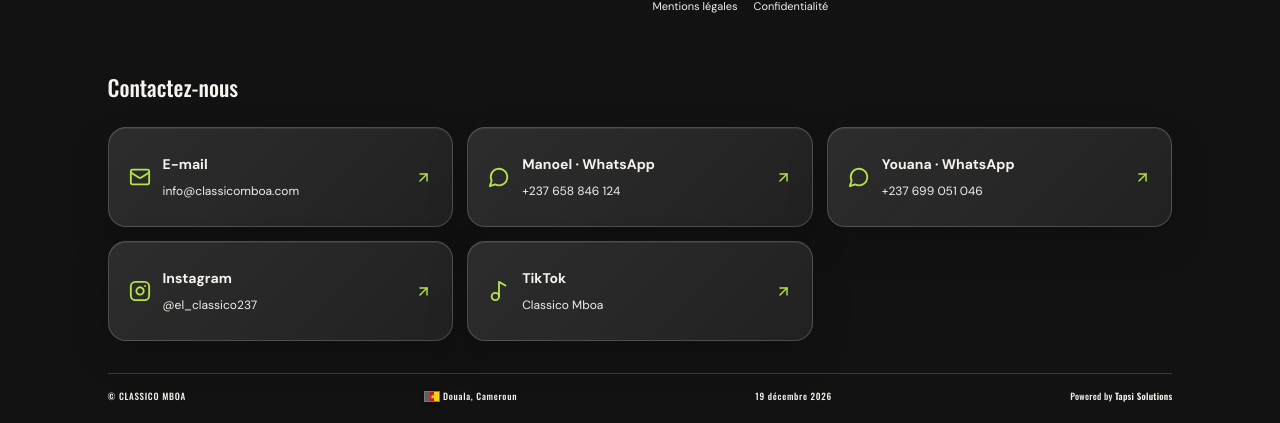
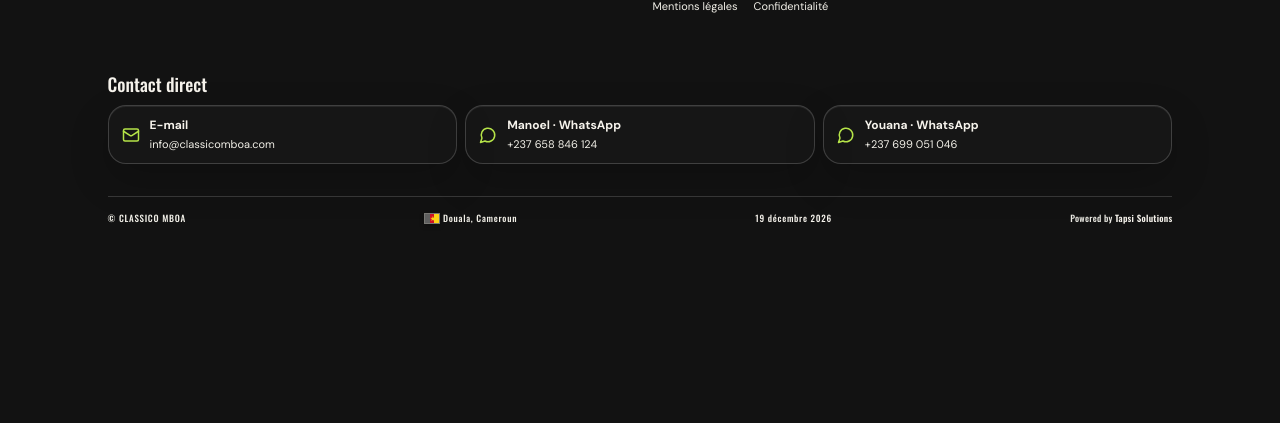
Before and after one commit to Muzaloux/classicomboa, a Next.js app: page /auth/sign-in in a window 1280 px wide. Shown: the part 1053-1476 px from the top of the page. After the commit the page ends 1313 px from the top, so only its background shows below. Built offline with nearby package versions, Linux system fonts and the light colour scheme; no server answers.

Commit message:
Simplify footer contact links

```diff
--- a/components/layout/footer.tsx
+++ b/components/layout/footer.tsx
@@ -7,6 +7,6 @@ import { CameroonFlag } from '../shared/cameroon-flag'
 
 export function Footer() {
   return <>
-    <footer className="site-footer"><div className="footer-main"><Link className="brand" href="/" aria-label="Accueil Classico Mboa"><BrandLogo /></Link><p>Le football est universel.<br />L’émotion est Mboa.</p><nav className="footer-links" aria-label="Liens utiles">{[['/players', 'Joueurs'], ['/stands', 'Réservation des stands'], ['/partner', 'Partenariats'], ['/news', 'Actualités'], ['/nos-pages', 'Nos Pages'], ['/contact', 'Contact'], ['/legal', 'Mentions légales'], ['/privacy', 'Confidentialité']].map(([href, label]) => <Link key={href} href={href}>{label}</Link>)}</nav></div><section className="footer-contact" aria-labelledby="footer-contact-title"><h2 id="footer-contact-title">Contactez-nous</h2><ContactLinks /></section><div className="footer-bottom"><span>© CLASSICO MBOA</span><span><CameroonFlag /> {currentEdition.city}, {currentEdition.country}</span><Link href={`/edition/${currentEdition.slug}`}>{formatEventDate(currentEdition.eventDate)}</Link><span className="footer-credit">Powered by <strong>Tapsi Solutions</strong></span></div></footer>
+    <footer className="site-footer"><div className="footer-main"><Link className="brand" href="/" aria-label="Accueil Classico Mboa"><BrandLogo /></Link><p>Le football est universel.<br />L’émotion est Mboa.</p><nav className="footer-links" aria-label="Liens utiles">{[['/players', 'Joueurs'], ['/stands', 'Réservation des stands'], ['/partner', 'Partenariats'], ['/news', 'Actualités'], ['/nos-pages', 'Nos Pages'], ['/contact', 'Contact'], ['/legal', 'Mentions légales'], ['/privacy', 'Confidentialité']].map(([href, label]) => <Link key={href} href={href}>{label}</Link>)}</nav></div><section className="footer-contact" aria-labelledby="footer-contact-title"><h2 id="footer-contact-title">Contact direct</h2><ContactLinks includeSocials={false} compact /></section><div className="footer-bottom"><span>© CLASSICO MBOA</span><span><CameroonFlag /> {currentEdition.city}, {currentEdition.country}</span><Link href={`/edition/${currentEdition.slug}`}>{formatEventDate(currentEdition.eventDate)}</Link><span className="footer-credit">Powered by <strong>Tapsi Solutions</strong></span></div></footer>
   </>
 }
--- a/components/shared/contact-links.tsx
+++ b/components/shared/contact-links.tsx
@@ -8,9 +8,10 @@ const contacts = [
   { name: 'TikTok', detail: 'Classico Mboa', href: 'https://vm.tiktok.com/ZSqJo89mk/', icon: Music2 },
 ] as const
 
-export function ContactLinks() {
-  return <div className="contact-links">
-    {contacts.map(({ name, detail, href, icon: Icon }) => <a className="contact-link" key={href} href={href}>
+export function ContactLinks({ includeSocials = true, compact = false }: { includeSocials?: boolean; compact?: boolean }) {
+  const visibleContacts = includeSocials ? contacts : contacts.filter(({ name }) => name === 'E-mail' || name.endsWith('WhatsApp'))
+  return <div className={`contact-links${compact ? ' contact-links-compact' : ''}`}>
+    {visibleContacts.map(({ name, detail, href, icon: Icon }) => <a className="contact-link" key={href} href={href}>
       <Icon size={22} aria-hidden="true" />
       <span><strong>{name}</strong><span>{detail}</span></span>
       <ArrowUpRight size={17} aria-hidden="true" />
--- a/src/styles.css
+++ b/src/styles.css
@@ -83,7 +83,13 @@ a { color: inherit; text-decoration: none; }
 .contact-link strong { display: block; font-size: 14px; margin-bottom: 7px; }
 .contact-link span span { display: block; font-size: 12px; color: #f2f0e8; overflow-wrap: anywhere; }
 .footer-contact { padding: 0 0 32px; }
-.footer-contact h2 { font: 500 22px var(--font-display), sans-serif; }
+.footer-contact h2 { margin-bottom: 8px; font: 500 18px var(--font-display), sans-serif; }
+.footer-contact .contact-links-compact { display: flex; flex-wrap: wrap; gap: 8px; margin-top: 0; }
+.footer-contact .contact-links-compact .contact-link { flex: 1 1 220px; min-height: 54px; gap: 10px; padding: 10px 13px; background: rgba(255,255,255,.018); }
+.footer-contact .contact-links-compact .contact-link > svg:first-child { width: 18px; height: 18px; }
+.footer-contact .contact-links-compact .contact-link > svg:last-child { display: none; }
+.footer-contact .contact-links-compact .contact-link strong { margin-bottom: 2px; font-size: 12px; }
+.footer-contact .contact-links-compact .contact-link span span { font-size: 11px; }
 .page-container:has(.social-pages-section) { padding-top: 108px; padding-bottom: 48px; }
 .page-container:has(.social-pages-section) .page-hero { max-width: 740px; margin-bottom: 30px; }
 .page-container:has(.social-pages-section) .page-hero h1 { margin: 10px 0; font-size: clamp(34px, 4vw, 44px); line-height: 1.08; letter-spacing: -.025em; }
```
